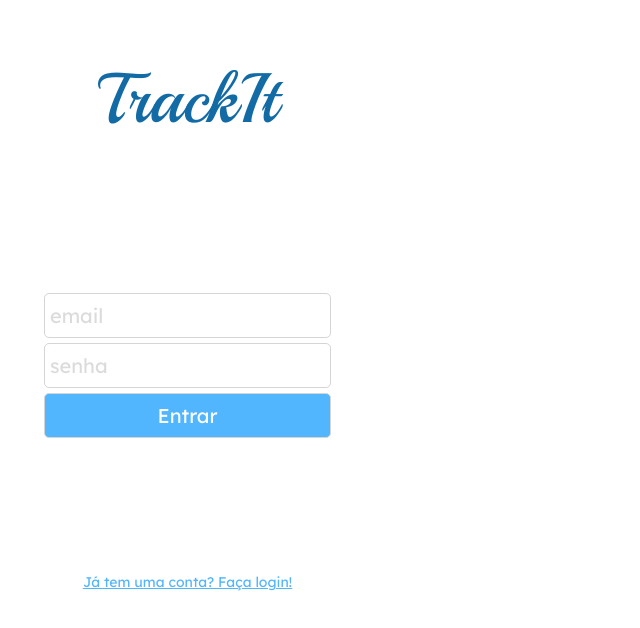
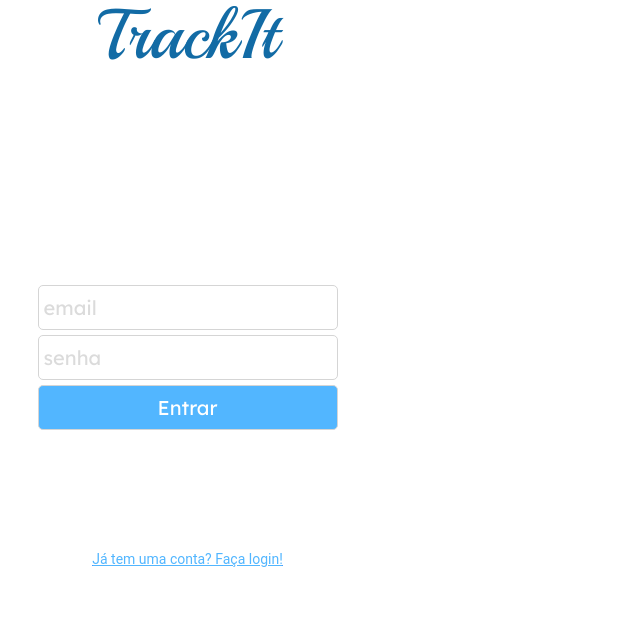
Before and after one commit to mkvasconcelos/trackIt, a React (Create React App) app: page / in a window 1280 px wide. Shown: the top 628 px of the page, without its empty margins (0-640 px from the left). Built offline with nearby package versions, Linux system fonts and the light colour scheme.

Commit message:
Context API not working

```diff
--- a/src/App.js
+++ b/src/App.js
@@ -1,18 +1,25 @@
 import { BrowserRouter, Routes, Route } from "react-router-dom";
 import Login from "./components/pages/Login";
 import SignUp from "./components/pages/SignUp";
+import Today from "./components/pages/Today";
 import GlobalStyle from "./globalStyles";
+import { Image } from "./constants/constants";
+import { useState } from "react";
 
 export default function App() {
+  const [image, setImage] = useState("");
   return (
+    <Image.Provider value={[image, setImage]}>
       <div>
         <BrowserRouter>
           <GlobalStyle />
           <Routes>
             <Route path="/" element={<Login />} />
             <Route path="/cadastro" element={<SignUp />} />
+            <Route path="/hoje" element={<Today />} />
           </Routes>
         </BrowserRouter>
       </div>
+    </Image.Provider>
   );
 }
--- /dev/null
+++ b/src/components/Header.js
@@ -0,0 +1,34 @@
+import React from "react";
+import styled from "styled-components";
+
+export default function Header({ image }) {
+  return (
+    <Container>
+      <h1>TrackIt</h1>
+      <img src={image}></img>
+    </Container>
+  );
+}
+
+const Container = styled.div`
+  background: #126ba5;
+  height: 70px;
+  display: flex;
+  justify-content: space-between;
+  align-items: center;
+  position: fixed;
+  top: 0;
+  width: 100%;
+  padding: 0 10px;
+  h1 {
+    font-family: "Playball", Arial, Helvetica, sans-serif;
+    color: #ffffff;
+    font-size: 40px;
+    height: 50%;
+  }
+  img {
+    width: 51px;
+    height: 51px;
+    border-radius: 98.5px;
+  }
+`;
--- a/src/components/pages/Login.js
+++ b/src/components/pages/Login.js
@@ -1,13 +1,14 @@
-import React, { useState } from "react";
+import React, { useContext, useState } from "react";
 import { Link, useNavigate } from "react-router-dom";
-import { URL } from "../../constants/constants";
-import { Input, LogoHome, Submit, Container, Loading } from "./Components";
+import { URL, Image } from "../../constants/constants";
+import { Input, LogoHome, Submit, Container, Loading } from "../Components";
 import axios from "axios";
 
 export default function Login() {
   const navigate = useNavigate();
   const [email, setEmail] = useState("");
   const [pwd, setPwd] = useState("");
+  const [image, setImage] = useContext(Image);
   const [disable, setDisable] = useState(false);
   const [loading, setLoading] = useState(false);
   function login(email, password) {
@@ -16,7 +17,10 @@ export default function Login() {
       password: password,
     };
     const res = axios.post(`${URL}/auth/login`, payload);
-    res.then(() => navigate("/hoje"));
+    res.then((res) => {
+      navigate("/hoje");
+      setImage(res.data.image);
+    });
     res.catch((err) => {
       alert(err.response.data.message);
       setDisable(false);
--- a/src/components/pages/SignUp.js
+++ b/src/components/pages/SignUp.js
@@ -2,7 +2,7 @@ import React, { useState } from "react";
 import { Link, useNavigate } from "react-router-dom";
 import axios from "axios";
 import { URL } from "../../constants/constants";
-import { Input, LogoHome, Submit, Container, Loading } from "./Components";
+import { Input, LogoHome, Submit, Container, Loading } from "../Components";
 
 export default function SignUp() {
   const navigate = useNavigate();
--- /dev/null
+++ b/src/components/pages/Today.js
@@ -0,0 +1,19 @@
+import React, { useContext } from "react";
+import styled from "styled-components";
+import Header from "../Header";
+import { Image } from "../../constants/constants";
+
+export default function Today() {
+  console.log(image);
+  const [image, setImage] = useContext(Image);
+  return (
+    <Container>
+      <Header image={image} />
+    </Container>
+  );
+}
+
+const Container = styled.div`
+  display: flex;
+  flex-direction: column;
+`;
--- a/src/constants/constants.js
+++ b/src/constants/constants.js
@@ -1,2 +1,6 @@
+import React, { createContext } from "react";
+
 export const URL =
   "https://mock-api.bootcamp.respondeai.com.br/api/v2/trackit/";
+
+export const Image = createContext(["", () => {}]);
--- a/src/globalStyles.js
+++ b/src/globalStyles.js
@@ -1,12 +1,81 @@
 import { createGlobalStyle } from "styled-components";
 
 const GlobalStyle = createGlobalStyle`
+/* http://meyerweb.com/eric/tools/css/reset/
+    v5.0.1 | 20191019
+    License: none (public domain)
+    */
+    html, body, div, span, applet, object, iframe,
+    h1, h2, h3, h4, h5, h6, p, blockquote, pre,
+    a, abbr, acronym, address, big, cite, code,
+    del, dfn, em, img, ins, kbd, q, s, samp,
+    small, strike, strong, sub, sup, tt, var,
+    b, u, i, center,
+    dl, dt, dd, menu, ol, ul, li,
+    fieldset, form, label, legend,
+    table, caption, tbody, tfoot, thead, tr, th, td,
+    article, aside, canvas, details, embed,
+    figure, figcaption, footer, header, hgroup,
+    main, menu, nav, output, ruby, section, summary,
+    time, mark, audio, video {
+        margin: 0;
+        padding: 0;
+        border: 0;
+        font-size: 100%;
+        font: inherit;
+        vertical-align: baseline;
+    }
+    /* HTML5 display-role reset for older browsers */
+    article, aside, details, figcaption, figure,
+    footer, header, hgroup, main, menu, nav, section {
+        display: block;
+    }
+    /* HTML5 hidden-attribute fix for newer browsers */
+    *[hidden] {
+        display: none;
+    }
+    body {
+        line-height: 1;
+    }
+    menu, ol, ul {
+        list-style: none;
+    }
+    blockquote, q {
+        quotes: none;
+    }
+    blockquote:before, blockquote:after,
+    q:before, q:after {
+        content: '';
+        content: none;
+    }
+    table {
+        border-collapse: collapse;
+        border-spacing: 0;
+    }
+    /*  */
+    :root {
+        font-family: 'Roboto', sans-serif;
+        --fsize0: 11px;
+        --fsize1: 13px;
+        --fsize2: 18px;
+        --fsize3: 20px;
+        --fsize4: 22px;
+        --fsize5: 24px;
+        --fsize6: 26px;
+        --fsize7: 34px;
+    }
+    *, *:before, *:after {
+        box-sizing: border-box;
+    }
     *{
-        box-sizing: border-box;
         max-width: 375px;
         height: 100%;
         font-weight: 400;
         font-family: 'Lexend Deca', Arial, Helvetica, sans-serif;
     }
+
+    body{
+        margin: 0;
+    }
 `;
 export default GlobalStyle;
```
Also changed, not shown: src/components/Components.js (renamed from src/components/pages/Components.js). Lines whose indentation alone changed are shown as unchanged.
